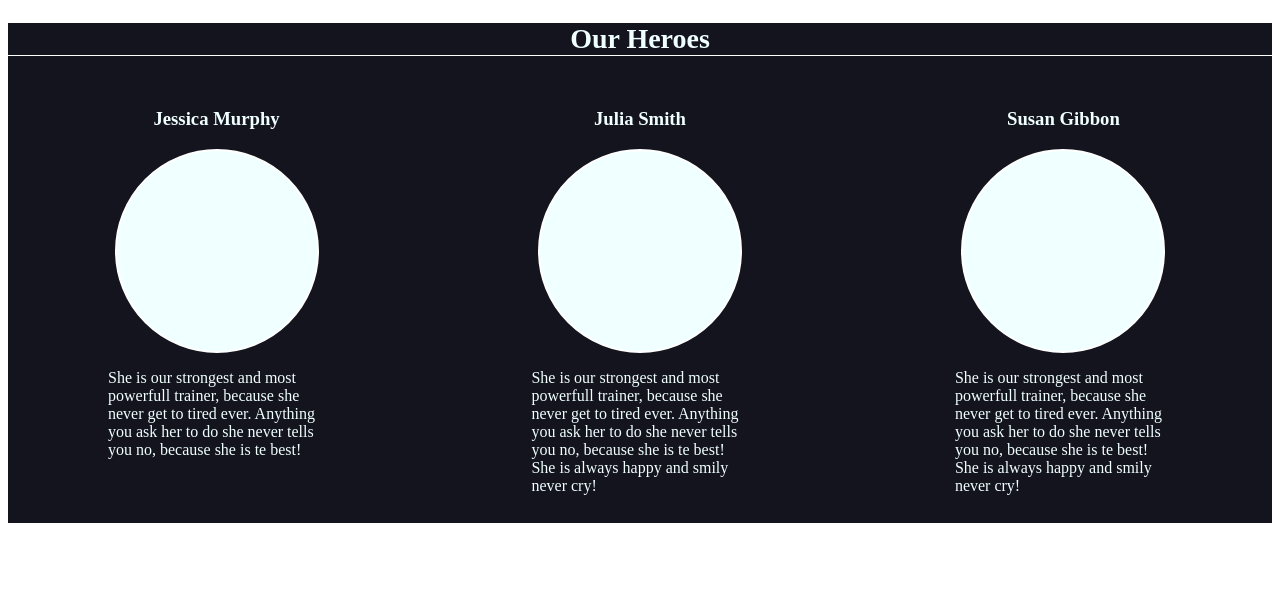
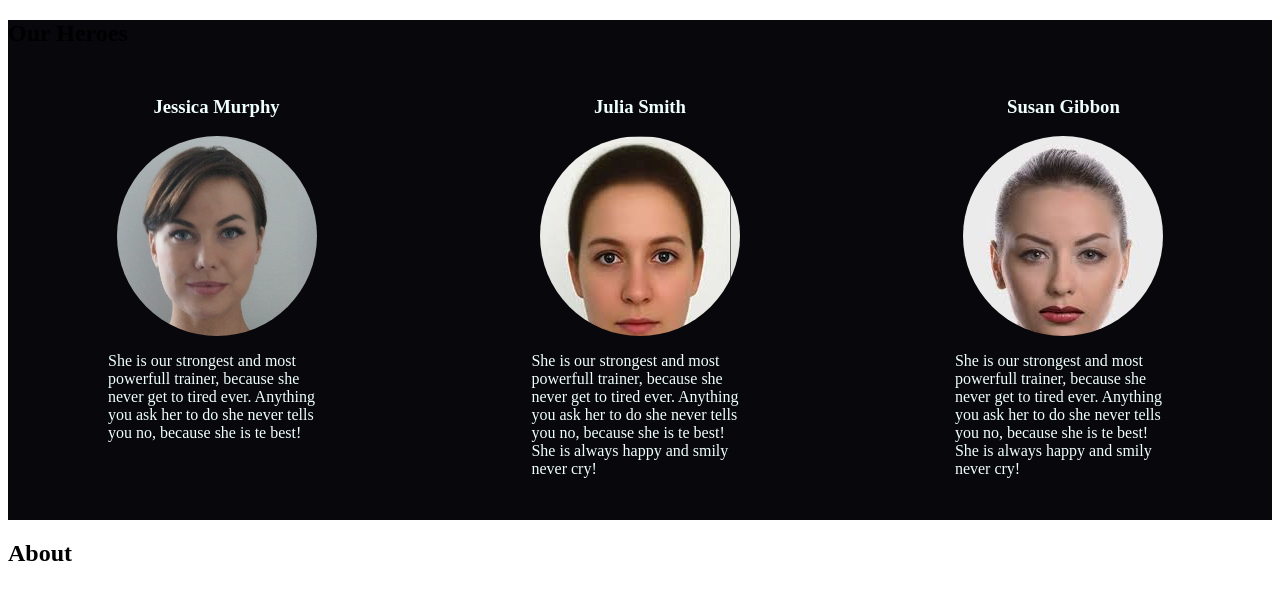
Before and after one commit to 78Istvan/Practicing-one, a plain HTML site: page index.html in a window 1280 px wide. Drawn offline with Linux system fonts and the light colour scheme.

Commit message:
tariners images

```diff
--- a/assets/css/style.css
+++ b/assets/css/style.css
@@ -1,6 +1,6 @@
 #trainers {
     height: 500px;
-    background-color: #14141f;
+    background-color: #07070c;
 }
 
 #left-image {
@@ -27,24 +27,24 @@
 .first-trainer {
     width: 200px;
     height: 200px;
-    border-style: solid;
+  /*  border-style: solid;
     border-color: #ffffff;
-    border-width: 2px;
+    border-width: 2px; */
     border-radius: 50%;
     margin: 0 auto;
-    background-color: azure;
+    background-image: url(../images/face-1.jpg);
 }
-#first-trainer-image {
-    background: url(../css/images);
-}
+#first-trainer-image
+
+
 h2 {
     text-align: center;
     font-size: 28px;
-    border-bottom: 1px solid #ffffff;
     color: azure;
+    text-decoration: underline;
+}
 
 
-}
 h3 {
     text-align: center;
     color: azure;
@@ -57,18 +57,15 @@ h3 {
 .second-trainer {
     width: 200px;
     height: 200px;
-    border-style: solid;
+   /* border-style: solid;
     border-color: #ffffff;
-    border-width: 2px;
+    border-width: 2px; */
     border-radius: 50%;
     margin: 0 auto;
-    background-color: azure;
+    background-image: url(../images/face-2.jpg);
 }
 /*-----------------------background image ----*/
 .second-trainer img {
-    height: 100%;
-    border-radius: 50%;
-    background: url(https://encrypted-tbn0.gstatic.com/images?q=tbn:ANd9GcRpErxEz9GWXF4PWZdNWYiFmEEwAwws7G3utQ&usqp=CAU);
 }
 .second-text {
     margin-left: 100px;
@@ -78,12 +75,12 @@ h3 {
 .third-trainer {
     width: 200px;
     height: 200px;
-    border-style: solid;
+  /*  border-style: solid;
     border-color: #ffffff;
-    border-width: 2px;
+    border-width: 2px; */
     border-radius: 50%;
     margin: 0 auto;
-    background-color: azure;
+    background-image: url(../images/face-3.jpg);
 }
 .third-text {
     margin-left: 100px;
--- a/index.html
+++ b/index.html
@@ -54,8 +54,19 @@
               </p>
           </div>
        </div>
+    </section>
+    <section>
+        <h2>About</h2>
+        <div>
+            <div>
 
+            </div>
+        </div>
+        <div>
+            <div>
 
+            </div>
+        </div>
     </section>
 </body>
 </html>
```
Also changed, not shown: assets/images/face-2.jpg (added), assets/images/face-3.jpg (added).
